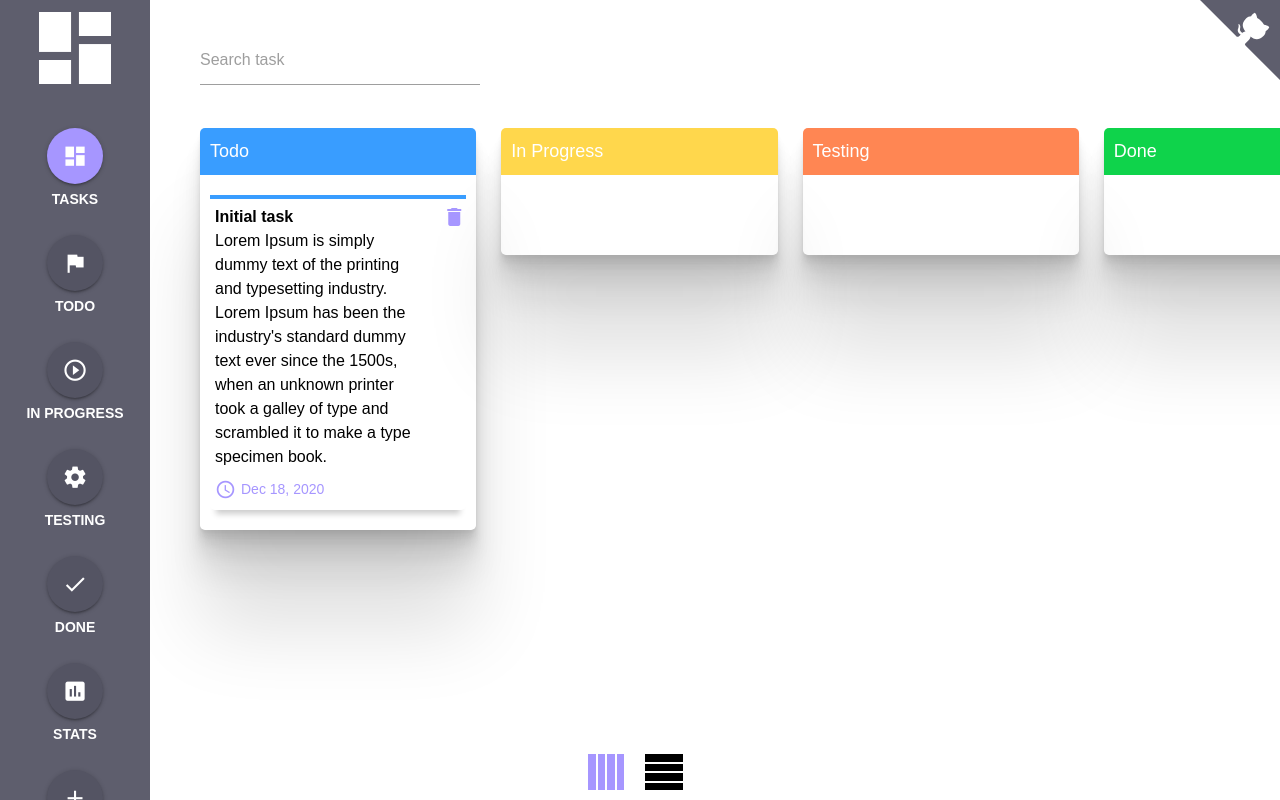
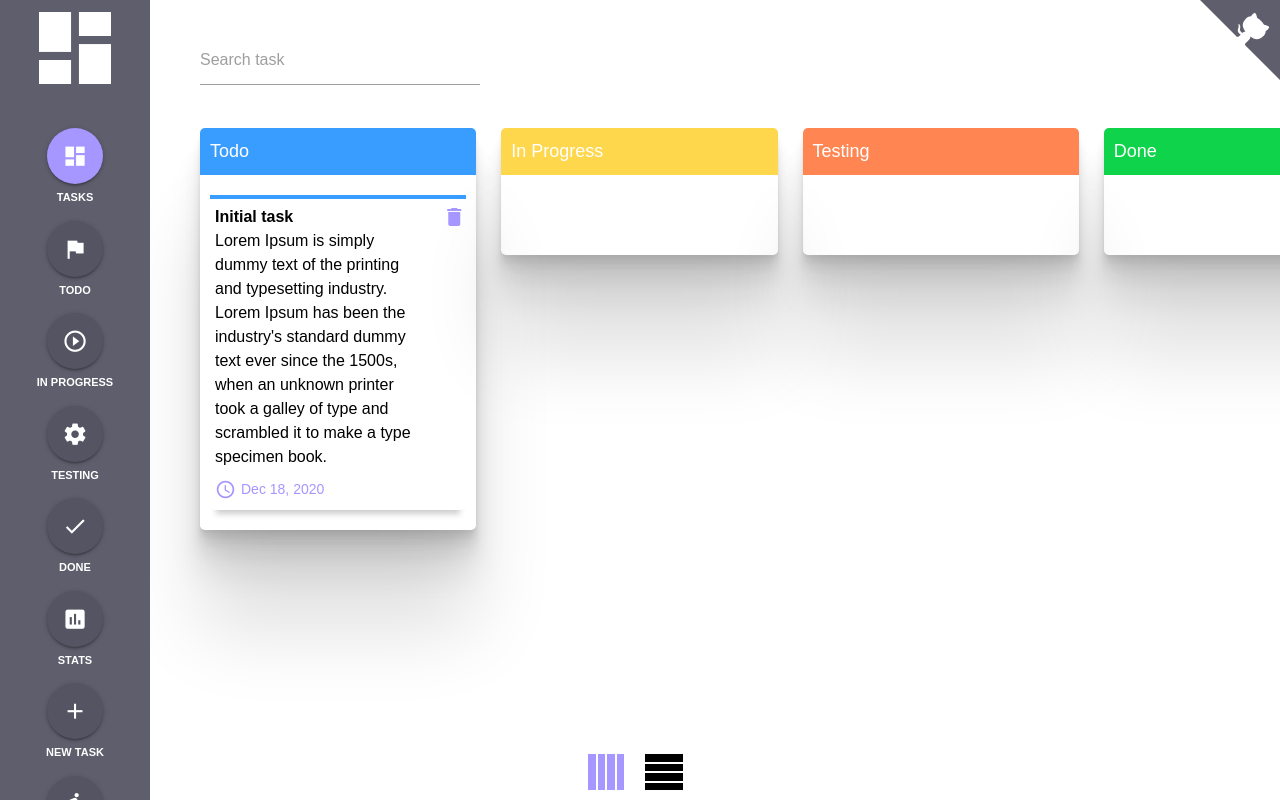
Before and after one commit to dmitriyakkerman/kanban-board, a Vue app: page / in a window 1280 px wide. Shown: the top 800 px of the page. Built offline with nearby package versions, Linux system fonts and the light colour scheme; no server answers; sample sign-in values are in the browser's storage.

Commit message:
фикс сайдбара

```diff
--- a/src/scss/components/_sidebar.scss
+++ b/src/scss/components/_sidebar.scss
@@ -4,6 +4,7 @@
   left: 0;
   width: 150px;
   height: 100%;
+  overflow-y: auto;
   background: #5e5e6d;
   z-index: 9;
 
@@ -14,7 +15,7 @@
   }
 
   &-menu {
-    margin-top: 25px;
+    margin: 25px 0;
 
     &__item {
       display: flex;
@@ -22,12 +23,12 @@
       justify-content: center;
       align-items: center;
       text-transform: uppercase;
-      font-size: 14px;
+      font-size: 11px;
       font-weight: 700;
       color: #fff;
 
       &:not(:last-child) {
-        margin-bottom: 25px;
+        margin-bottom: 15px;
       }
 
       &.active {
```
Also changed, not shown: 1 other file (tests, documents, lock files or other folders).
